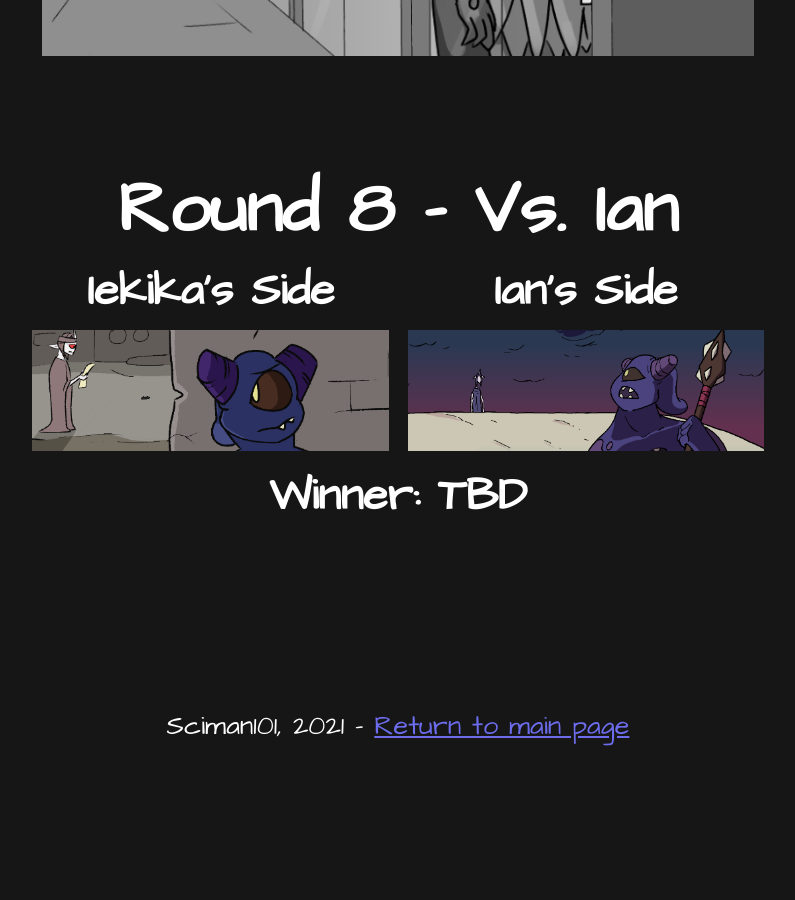
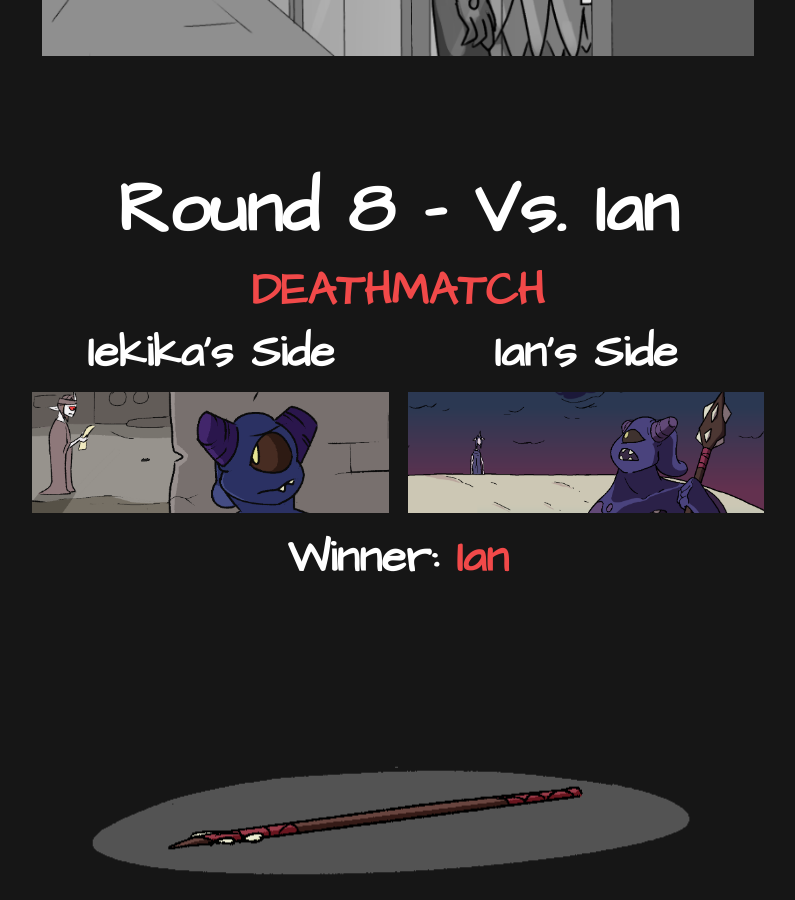
Before and after one commit to Sciman101/sciman101.github.io, a Jekyll site: the page w4r.html, which Jekyll copies as it is, in a window 1280 px wide and 900 px high, scrolled down 2636 px. Shown: the whole window, without its empty margins (242-1037 px from the left). Built offline with Jekyll 4.4.1, drawn with Linux system fonts in a browser that asks for light colours; nearby versions of some CDN libraries; before the commit the page ends 3413 px from its top, so only the background shows below that.

Commit message:
updated w4r page

```diff
--- a/w4r.html
+++ b/w4r.html
@@ -109,6 +109,9 @@
       <tr>
         <td colspan="2"><h1>Round 8 - Vs. Ian</h1></td>
       </tr>
+      <tr>
+        <td colspan="2"><h2 class='pyre'>DEATHMATCH</h2></td>
+      </tr>
 
       <tr>
         <td>
@@ -122,8 +125,14 @@
       </tr>
       <tr>
         <td colspan="2">
-          <h2>Winner: TBD</h2>
+          <h2>Winner: <span class="pyre">Ian</span></h2>
           <div class='spacer'></div>
+        </td>
+      </tr>
+
+      <tr>
+        <td colspan="2">
+          <img class="thumbnail" src="assets/img/w4r/rip.png">
         </td>
       </tr>
 
```
Also changed, not shown: assets/img/w4r/rip.png (added).
